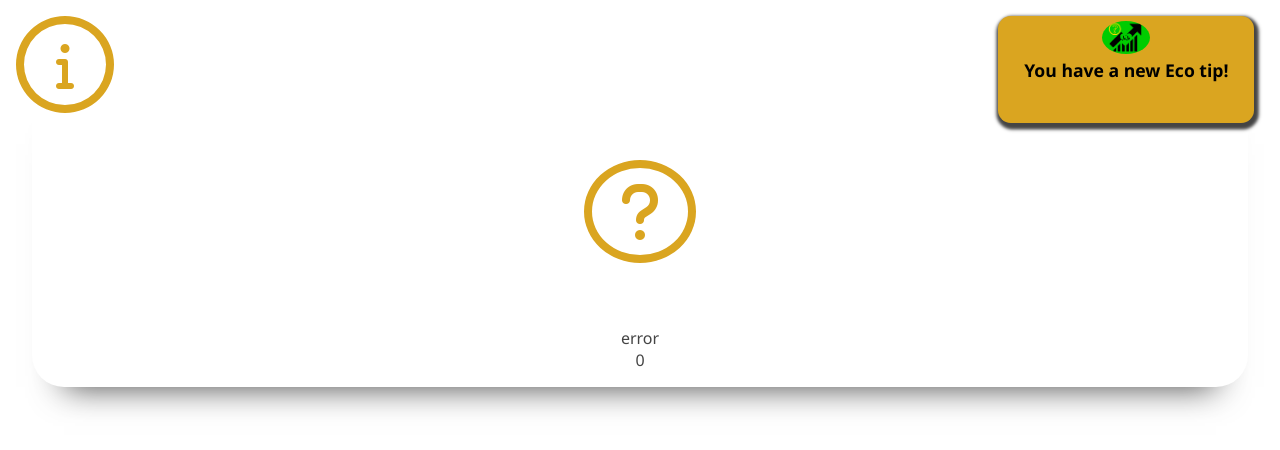
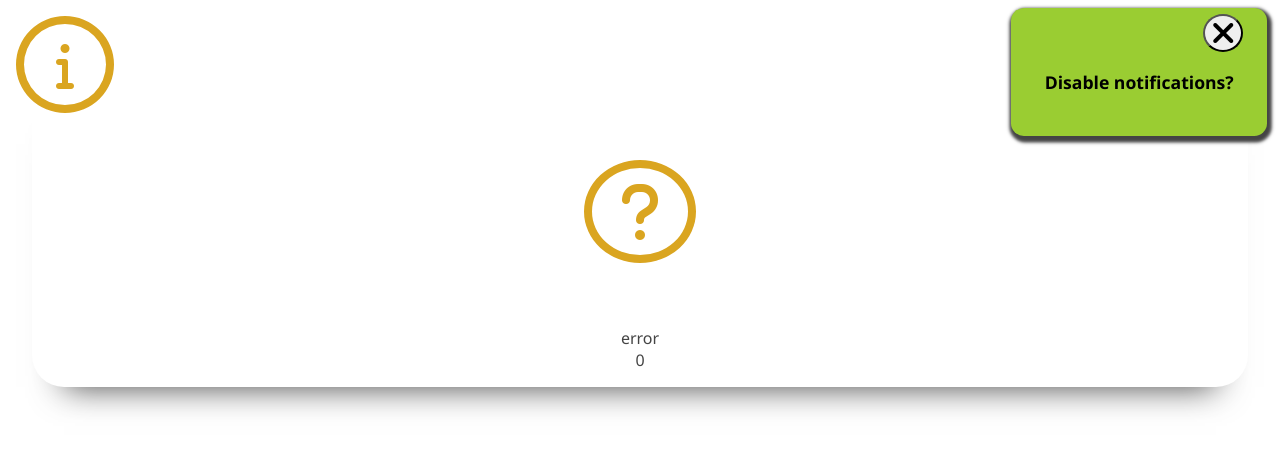
Before and after one commit to tawanda-profuse/eco-tip, a React app in the folder frontend/: page / in a window 1280 px wide. Built offline with nearby package versions, Linux system fonts and the light colour scheme.

Commit message:
Added the JavaScript Notifications API, CSS, and README file

```diff
--- a/frontend/src/components/Home.js
+++ b/frontend/src/components/Home.js
@@ -1,6 +1,29 @@
 import { useEffect, useState } from "react";
 import useFetchTips from "./../useFetchTips";
 import ".././index.css";
+
+// Check if notifications exist in user browser:
+const notifyUser = async (notificationText, body) => {
+  if (!("Notification" in window)) {
+    alert("Browser does not support notifications");
+  } else if (Notification.permission === "granted") {
+    new Notification(notificationText, {
+      icon: "images/logo.png",
+      body,
+    });
+  } else if (Notification.permission !== "denied") {
+    await Notification.requestPermission().then((permission) => {
+      if (permission === "granted") {
+        new Notification(notificationText, {
+          icon: "images/logo.png",
+          body,
+        });
+      }
+    });
+  } else {
+    new Notification(null);
+  }
+};
 
 const Home = () => {
   const url = "http://localhost:3000";
@@ -13,25 +36,34 @@ const Home = () => {
     const interval = setInterval(() => {
       setCurrentIndex((prevIndex) => (prevIndex + 1) % data.length);
       // Alert/push notifications
-      showNotification(true);
-    }, 3000); // 30 seconds
+      notifyUser("You have a new EcoTip", data[currentIndex].method);
+    }, 30000); // 30 seconds
 
     return () => {
       clearInterval(interval);
     };
   }, [currentIndex, data]);
 
+  const enableNotifs = async () => {
+    await notifyUser("Notifications have been enabled").then(() => {
+      showNotification(true);
+    });
+  };
+
   return (
     <>
-      <div
-        className="push-popup"
-        style={{
-          translate: notification ? "0% 0" : "120% 0",
-        }}
-      >
-        <img src="images/logo.png" alt="logo" />
-        <p>You have a new Eco tip!</p>
-      </div>
+      {!notification && !(Notification.permission === "granted") ? (
+        <div className="push-popup">
+          <div className="buttons">
+            <button onClick={enableNotifs}>
+              <i className="fas fa-times"></i>
+            </button>
+          </div>
+          <p>Disable notifications?</p>
+        </div>
+      ) : (
+        <div></div>
+      )}
       <span
         className="info"
         onMouseOver={() => {
--- a/frontend/src/index.css
+++ b/frontend/src/index.css
@@ -55,7 +55,8 @@ body {
 .info:hover {
     background-color: black;
     border-color: black;
-    scale: 1.1;
+    /* scale: 1.1; */
+    color: yellowgreen;
 }
 
 .about-info {
@@ -81,21 +82,24 @@ body {
 
 .push-popup {
     position: absolute;
-    top: 2%;
-    right: 2%;
+    top: 1%;
+    right: 1%;
     box-shadow: 0.1rem 0.2rem 0.2rem 0.2rem #444;
     width: 13rem;
-    background-color: goldenrod;
+    background-color: yellowgreen;
     border-radius: 0.8rem;
-    padding: 1.5rem;
+    padding: 0 1.5rem 1.5rem;
     font-size: 1.1rem;
     z-index: 3;
     color: #000;
     font-weight: bold;
     transition: 0.5s ease-in-out translate;
-    translate: 120% 0;
 }
 
+.push-popup i {
+    color: black;
+    font-size: 1.2rem;
+}
 .push-popup img {
     width: 3rem;
     border-radius: 50%;
@@ -109,6 +113,25 @@ body {
     text-align: center;
 }
 
+.push-popup .buttons {
+    display: flex;
+    justify-content: flex-end;
+    align-items: center;
+    margin: 0.4rem 0;
+}
+.push-popup .buttons button{
+    outline: none;
+    border-radius: 50%;
+    cursor: pointer;
+}
+.push-popup .buttons button:hover{
+    background-color: goldenrod;
+}
+.push-popup .buttons button i{
+    font-size: 2rem;
+}
+
+
 @media screen and (max-width: 947px) {
     .about-info {
         width: 80vw;
```
Also changed, not shown: README.md (added), frontend/public/images/desktop-ui.png (added), frontend/public/images/mobile-ui.png (added).
